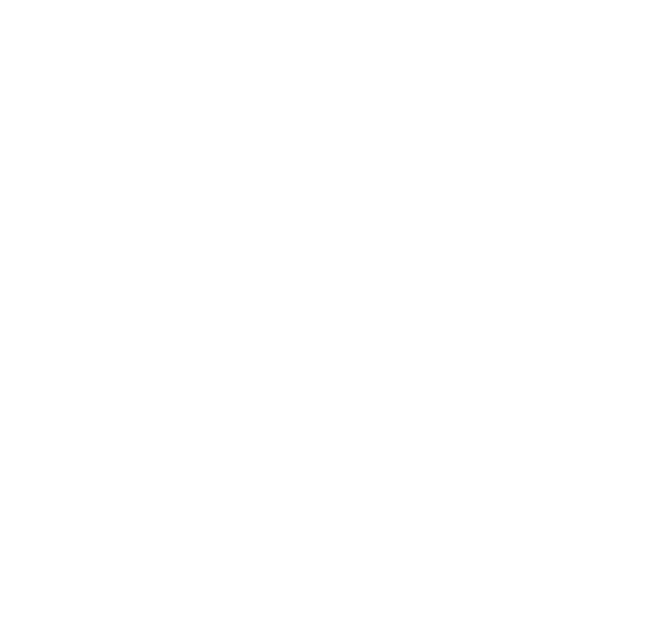
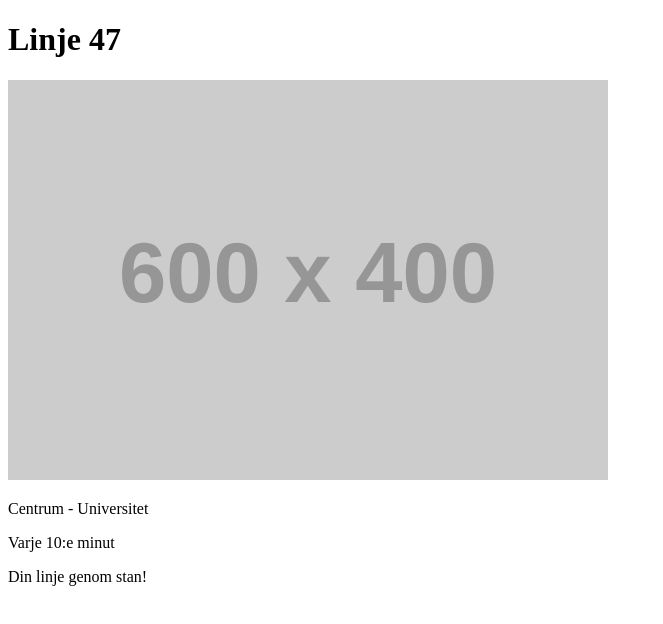
Before and after one commit to paulinahs/v36-linje-camp, a plain HTML site: page index.html in a window 1280 px wide. Shown: the whole page, without its empty margins (0-663 px from the left). Drawn offline with Linux system fonts and the light colour scheme; placeholder pictures from the web are drawn by us.

Commit message:
added linjeinfo

```diff
--- a/index.html
+++ b/index.html
@@ -7,6 +7,13 @@
     <title>Document</title>
 </head>
 <body>
+    <header class="linjeinfo" id="linjeinfo">
+        <h1>Linje 47</h1>
+        <img src="https://placehold.co/600x400.png" alt="Placeholder img">
+        <p class="stracka">Centrum - Universitet</p>
+        <p class="frekvens">Varje 10:e minut</p>
+        <p class="tagline">Din linje genom stan!</p>
+    </header>
 
 </body>
 </html>
```
